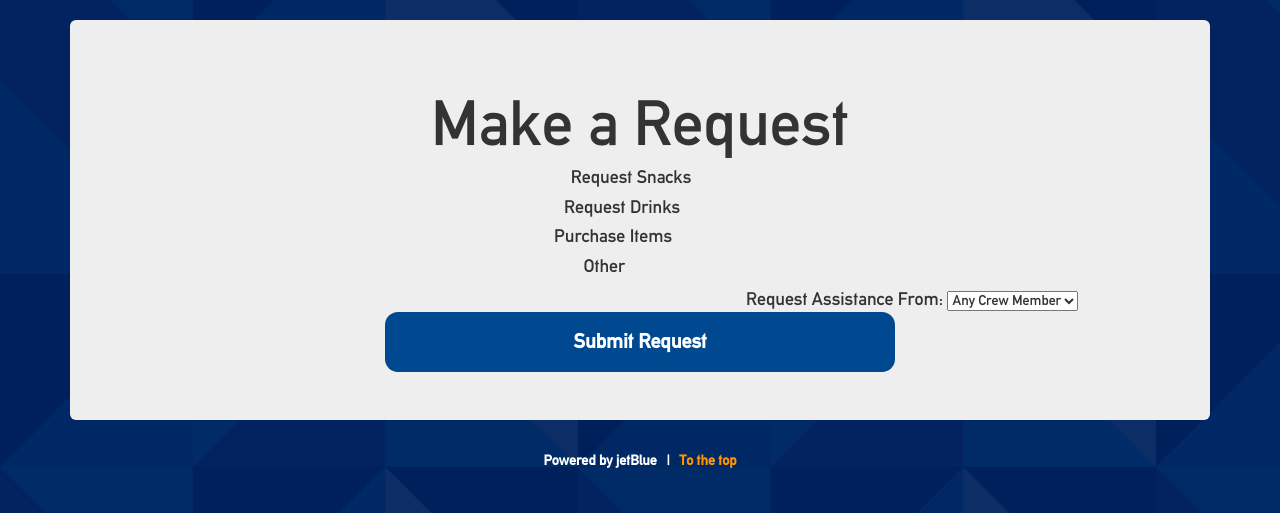
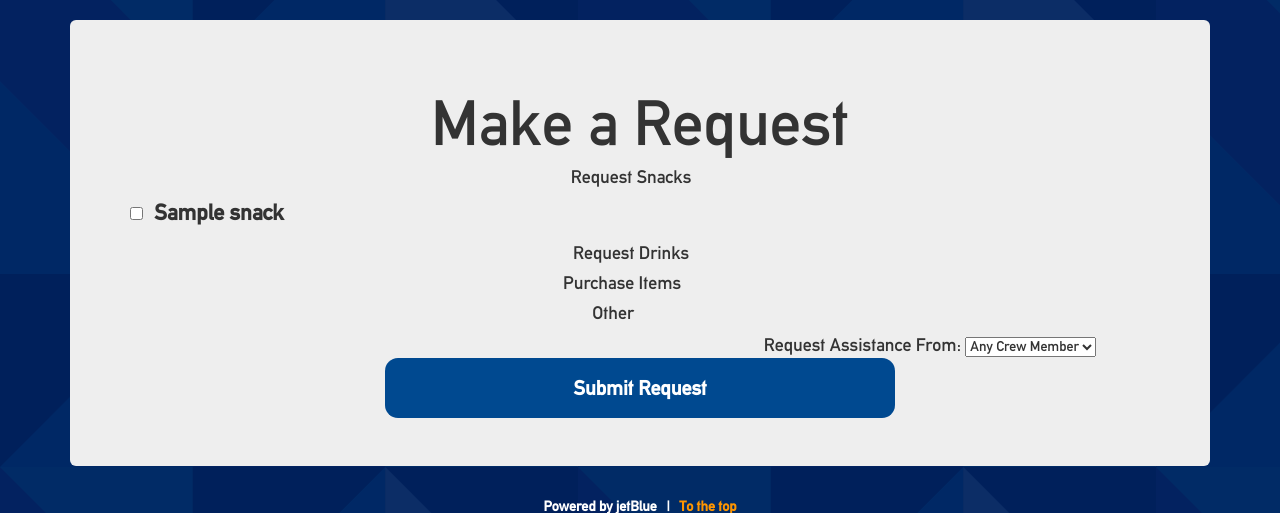
Before and after one commit to eaculb/hack_it_together_2019, a Flask app: template templates/requests.html in a window 1280 px wide. Shown: the part 111-624 px from the top of the page. Run offline with Flask 2, Linux system fonts and the light colour scheme; the template is opened without the code that fills it: most values are stand-ins (such as "Sample title", 1, 10 or a date in 2020); some libraries are stand-ins or nearby versions.

Commit message:
request snacks open by default and input required to submit

```diff
--- a/templates/requests.html
+++ b/templates/requests.html
@@ -41,7 +41,7 @@
 	<main role="main" class="container request-page mt-5">
 		<div class="jumbotron pt-4 ">
 			<h1 class="mb-3"> Make a Request </h1>
-		    <form id="request_form" action="{{url_for('submit_request')}}" method="POST">
+		    <form id="request_form" action="{{url_for('submit_request')}}" method="POST" onSubmit="alert('Your request has been submitted, {{ name }}! \nSomeone will be over in seat {{ seat }} soon!')">
 		    	<div id="accordion" class="accordion mb-4">
 
 		    		{# --------- CARD #1: REQUEST SNACKS  --------- #}
@@ -50,9 +50,9 @@
 			          		<h4 class="card-title text-center pb-2"> Request Snacks <i class="fas"></i></h4>
 				        </div>
 
-				        <div id="collapseOne" class="collapse" aria-labelledby="headingOne" data-parent="#accordionExample">
+				        <div id="collapseOne" class="collapse.show" aria-labelledby="headingOne" data-parent="#accordionExample">
 						    <div class="card-body">
-						        <div class="request dropdown mt-3 mb-4">
+						        <fieldset class="request dropdown mt-3 mb-4">
 
 
 				    			{# The name and id attributes in the input tag will allow for the form to identify each of checkboxes as individual responses to process them #}
@@ -62,11 +62,11 @@
 							    {% for snack in data["snacks"] %}
 
 								    <div class="form-check form-check-inline snacks pb-3">
-									    <input class="form-check-input" type="checkbox" name="snack-{{loop.index}}" id="snack-{{loop.index}}">
+									    <input class="form-check-input" type="checkbox" name="snack-{{loop.index}}" id="snack-{{loop.index}}" required>
 									    <label class="form-check-label" for="snack-{{loop.index}}">{{snack}}</label>
 									</div>
 								{% endfor %}
-							    </div>
+							    </fieldset>
 							</div>
 						</div>
 					</div>
@@ -79,7 +79,7 @@
 
 				        <div id="collapseTwo" class="collapse" aria-labelledby="headingTwo" data-parent="#accordionExample">
 						    <div class="card-body">
-						        <div class="request dropdown mt-3 mb-4">
+						        <fieldset class="request dropdown mt-3 mb-4" required>
 
 
 				    			{# The name and id attributes in the input tag will allow for the form to identify each of checkboxes as individual responses to process them #}
@@ -87,11 +87,11 @@
 							    {# DRINKS LIST: #}
 							    {% for drink in data["drinks"]  %}
 								    <div class="form-check form-check-inline drinks pb-3">
-									    <input class="form-check-input" type="checkbox" name="drink-{{loop.index}}" id="drink-{{loop.index}}">
+									    <input class="form-check-input" type="checkbox" name="drink-{{loop.index}}" id="drink-{{loop.index}}" required>
 									    <label class="form-check-label" for="drink-{{loop.index}}">{{drink}}</label>
 									</div>
 								{% endfor %}
-							    </div>
+							    </fieldset>
 							</div>
 						</div>
 					</div>
@@ -105,18 +105,18 @@
 
 				        <div id="collapseThree" class="collapse" aria-labelledby="headingThree" data-parent="#accordionExample">
 						    <div class="card-body">
-						        <div class="request dropdown mt-3 mb-4">
+						        <fieldset class="request dropdown mt-3 mb-4" required>
 
 				    			{# The name and id attributes in the input tag will allow for the form to identify each of checkboxes as individual responses to process them #}
 
 							    {# PAID ITEMS LIST: #}
 							    {% for purchase in data["paid_items"] %}
 								    <div class="form-check form-check-inline purchase pb-3">
-									    <input class="form-check-input" type="checkbox" name="purchase-{{loop.index}}" id="purchase-{{loop.index}}">
+									    <input class="form-check-input" type="checkbox" name="purchase-{{loop.index}}" id="purchase-{{loop.index}}" required>
 									    <label class="form-check-label" for="purchase-{{loop.index}}">{{purchase}}</label>
 									</div>
 								{% endfor %}
-							    </div>
+							    </fieldset>
 							</div>
 						</div>
 					</div>
@@ -130,13 +130,12 @@
 
 				        <div id="collapseFour" class="collapse" aria-labelledby="headingFour" data-parent="#accordionExample">
 						    <div class="card-body">
-						        <div class="request dropdown mt-3 mb-4">
+						        <fieldset class="request dropdown mt-3 mb-4">
 
 								    <div class="form-specify-other">
 									    <textarea name="textarea" style = "width: 100%; height:150px;" placeholder="Tell us how we may assist you ..."></textarea>
 									</div>
-
-							    </div>
+							    </fieldset>
 							</div>
 						</div>
 					</div>
@@ -156,7 +155,7 @@
 				</div>
 
 				<div class="button-wrapper mt-3">
-					<button class="request-help-submit" name="submit" id="submit-modal" data-toggle="modal" data-target="#confirmation-modal" type="submit" onclick="alert('Your request has been submitted, {{ name }}! \nSomeone will be over in seat {{ seat }} soon!')">Submit Request</button>
+					<button class="request-help-submit" name="submit" id="submit-modal" data-toggle="modal" data-target="#confirmation-modal" type="submit">Submit Request</button>
 				</div> {# end of button-wrapper #}
 			</form>
 		</div>
```
